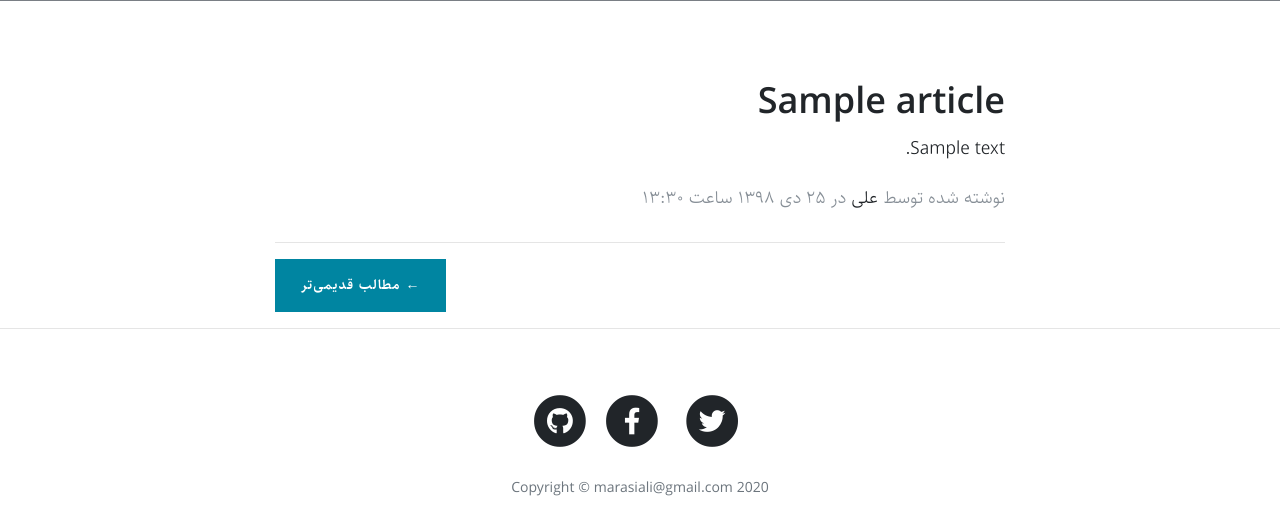
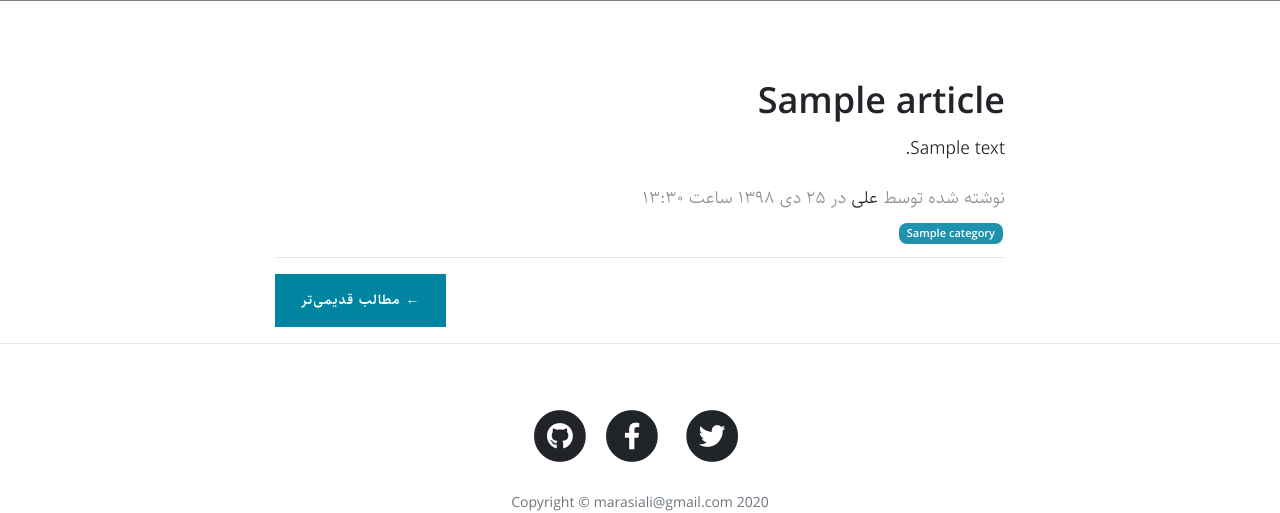
Before and after one commit to marasiali/Django-blog, a Django app: a page that uses myproj/blog/templates/blog/category.html in a window 1280 px wide. Shown: the part 503-1016 px from the top of the page. Run offline with Django 3.2, Linux system fonts and the light colour scheme; tables that the repository leaves empty hold one stand-in row (values such as "Sample post"); grey boxes marked "Sample" are stand-in pictures; some libraries are stand-ins or nearby versions.

Commit message:
add category tags

```diff
--- a/myproj/blog/static/blog/css/rtl.css
+++ b/myproj/blog/static/blog/css/rtl.css
@@ -95,8 +95,25 @@ body{
 }
 .post-preview > .post-meta {
 	font-style: normal;
-    margin-top: 20px;
+    margin: 20px 0 5px 0;
     font-weight: 300;
+}
+.post-categories{
+    margin-bottom: -20px;
+}
+.post-categories a {
+	text-decoration: none;
+	color: #fff;
+    font-size: 11px;
+    font-weight: 600;
+	background-color: #1f93ae;
+	padding: 2px 8px;
+	border-radius: 8px;
+	margin: 0 2px;
+}
+.post-categories a:hover {
+	background-color: #066a82;
+	cursor: pointer;
 }
 .paginator-btn {
 	font-weight: 600;
--- a/myproj/blog/templates/blog/category.html
+++ b/myproj/blog/templates/blog/category.html
@@ -28,7 +28,9 @@
             </a>
             <p class="post-meta">نوشته شده توسط
               <a href="#">علی</a>
-              در {{article.jpublished}}</p>
+              در {{article.jpublished}}
+              {% article_category_tags article %}
+            </p>
           </div>
           <hr>
         {% endfor%}
--- a/myproj/blog/templates/blog/details.html
+++ b/myproj/blog/templates/blog/details.html
@@ -1,6 +1,6 @@
 {% extends 'blog/base.html' %}
 {% load static %}
-
+{% load base_tags %}
 {% block title %} | {{article.title}}{% endblock %}
 
 {% block main %}
@@ -30,6 +30,7 @@
             <p class="post-meta">نوشته شده توسط
               <a href="#">علی</a>
               در {{article.jpublished}}
+              {% article_category_tags article %}
             </p>
           </div>
         </div>
--- a/myproj/blog/templates/blog/index.html
+++ b/myproj/blog/templates/blog/index.html
@@ -28,7 +28,9 @@
             </a>
             <p class="post-meta">نوشته شده توسط
               <a href="#">علی</a>
-              در {{article.jpublished}}</p>
+              در {{article.jpublished}}
+              {% article_category_tags article %}
+            </p>
           </div>
           <hr>
         {% endfor%}
--- /dev/null
+++ b/myproj/blog/templates/blog/partial/category_tag.html
@@ -0,0 +1,7 @@
+<div class="post-categories">
+    {% for cat in categories %}
+      <a href="{% url 'blog:category' cat.slug %}">
+        {{cat.title}}
+      </a>
+    {% endfor %}
+</div>
--- a/myproj/blog/templatetags/base_tags.py
+++ b/myproj/blog/templatetags/base_tags.py
@@ -16,3 +16,9 @@ def category_navbar():
     return {
         'categories' : Category.objects.filter(status=True)
     }
+
+@register.inclusion_tag('blog/partial/category_tag.html')
+def article_category_tags(article):
+    return {
+        'categories' : article.category.all
+    }
```
